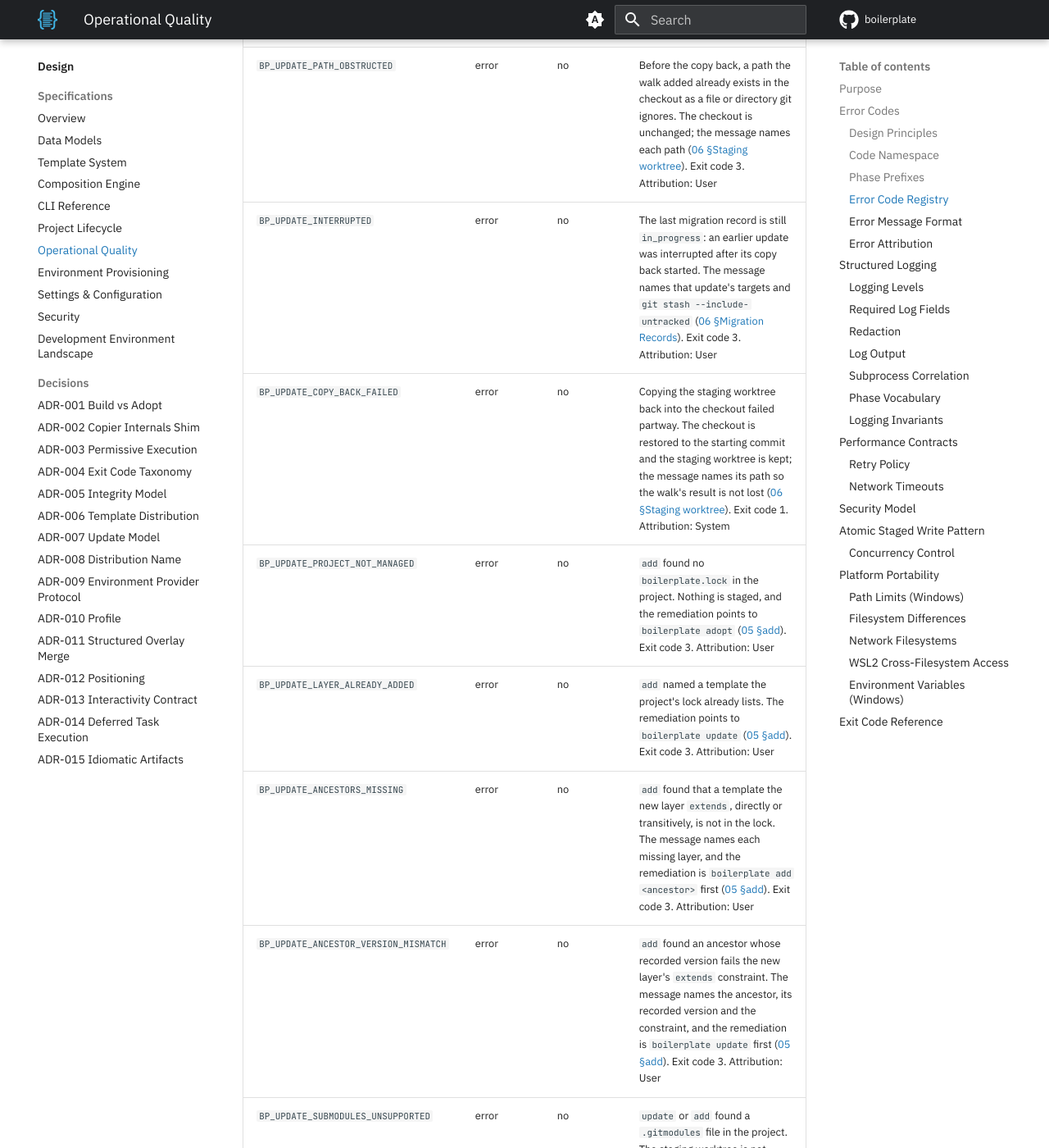
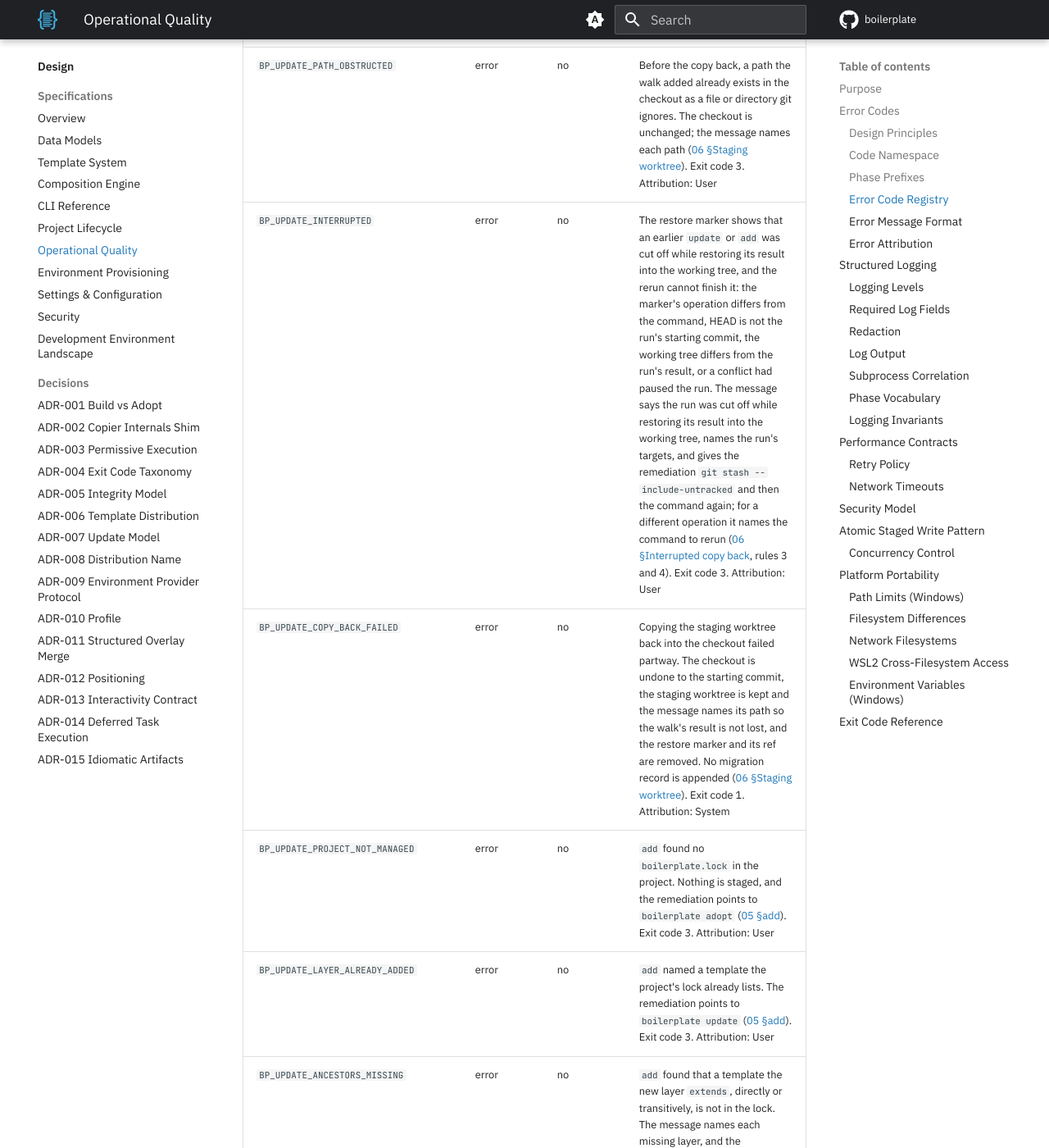
Before and after one commit to TheRealBillSiegler/boilerplate, an MkDocs documentation site: the page built from docs/design/07-operational-quality.md, in a window 1280 px wide and 1400 px high, scrolled down 6704 px. Shown: the whole window at 82% size. Built offline with MkDocs 1.6.1 and Material for MkDocs 9.7.7, drawn with Linux system fonts in a browser that asks for light colours; comment, search, counter and statistics services are not loaded; the version menu is left out; some of the changed text lies outside the part shown.

Commit message:
docs(design): rewrite the interrupted and copy back error rows
BP_UPDATE_INTERRUPTED now comes from the restore marker, not a migration
record. BP_UPDATE_COPY_BACK_FAILED removes the marker and appends no
record. The staged-write section points at the marker.

Co-Authored-By: Claude Sonnet 5.5 <noreply@anthropic.com>

```diff
--- a/docs/design/07-operational-quality.md
+++ b/docs/design/07-operational-quality.md
@@ -77,8 +77,8 @@ When new error conditions are identified during implementation, they MUST be add
 | `BP_UPDATE_DOWNGRADE_REJECTED` | error | no | `update` found, before any layer changed, a target older than the version a layer's answers file records in `_commit`, or a recorded `_commit` that yields no version. There is no override; the message names the layer, its recorded version and the target ([06 §Step 2: Resolve Target](06-project-lifecycle.md#step-2-resolve-target)). Exit code 3. Attribution: User |
 | `BP_UPDATE_PROJECT_NOT_READY` | error | no | `update` or `add` found that the project is not a git repository root with at least one commit, or that its working tree has uncommitted changes, untracked files included (Copier's own rule: `git status --porcelain` is not empty). The staging worktree is not created ([06 §Pre-Flight Check](06-project-lifecycle.md#pre-flight-check)). Exit code 3. Attribution: User |
 | `BP_UPDATE_PATH_OBSTRUCTED` | error | no | Before the copy back, a path the walk added already exists in the checkout as a file or directory git ignores. The checkout is unchanged; the message names each path ([06 §Staging worktree](06-project-lifecycle.md#staging-worktree)). Exit code 3. Attribution: User |
-| `BP_UPDATE_INTERRUPTED` | error | no | The last migration record is still `in_progress`: an earlier update was interrupted after its copy back started. The message names that update's targets and `git stash --include-untracked` ([06 §Migration Records](06-project-lifecycle.md#migration-records)). Exit code 3. Attribution: User |
-| `BP_UPDATE_COPY_BACK_FAILED` | error | no | Copying the staging worktree back into the checkout failed partway. The checkout is restored to the starting commit and the staging worktree is kept; the message names its path so the walk's result is not lost ([06 §Staging worktree](06-project-lifecycle.md#staging-worktree)). Exit code 1. Attribution: System |
+| `BP_UPDATE_INTERRUPTED` | error | no | The restore marker shows that an earlier `update` or `add` was cut off while restoring its result into the working tree, and the rerun cannot finish it: the marker's operation differs from the command, HEAD is not the run's starting commit, the working tree differs from the run's result, or a conflict had paused the run. The message says the run was cut off while restoring its result into the working tree, names the run's targets, and gives the remediation `git stash --include-untracked` and then the command again; for a different operation it names the command to rerun ([06 §Interrupted copy back](06-project-lifecycle.md#interrupted-copy-back), rules 3 and 4). Exit code 3. Attribution: User |
+| `BP_UPDATE_COPY_BACK_FAILED` | error | no | Copying the staging worktree back into the checkout failed partway. The checkout is undone to the starting commit, the staging worktree is kept and the message names its path so the walk's result is not lost, and the restore marker and its ref are removed. No migration record is appended ([06 §Staging worktree](06-project-lifecycle.md#staging-worktree)). Exit code 1. Attribution: System |
 | `BP_UPDATE_PROJECT_NOT_MANAGED` | error | no | `add` found no `boilerplate.lock` in the project. Nothing is staged, and the remediation points to `boilerplate adopt` ([05 §add](05-cli-reference.md#add)). Exit code 3. Attribution: User |
 | `BP_UPDATE_LAYER_ALREADY_ADDED` | error | no | `add` named a template the project's lock already lists. The remediation points to `boilerplate update` ([05 §add](05-cli-reference.md#add)). Exit code 3. Attribution: User |
 | `BP_UPDATE_ANCESTORS_MISSING` | error | no | `add` found that a template the new layer `extends`, directly or transitively, is not in the lock. The message names each missing layer, and the remediation is `boilerplate add <ancestor>` first ([05 §add](05-cli-reference.md#add)). Exit code 3. Attribution: User |
@@ -276,6 +276,8 @@ Both project creation ([§06](06-project-lifecycle.md)) and environment provisio
 - Deleted on successful completion.
 - If present but unparseable after a crash: left for user inspection without automated recovery.
 
+**Restore marker**: For `update` and `add`, the state of a copy back cut off midway is kept in a restore marker in the project's git directory, not in the staging folder and not in the intent journal, so it outlives the stale cleanup ([06 §Interrupted copy back](06-project-lifecycle.md#interrupted-copy-back)).
+
 **Signal handling**: Process termination signals MUST trigger the same cleanup as a failure. Untrappable signals are handled by stale cleanup and journal recovery on the next invocation.
 
 **Retry behavior**: On retry, the previous attempt's staging directory and intent journal are cleaned up before creating a new staging directory.
```
Also changed, not shown: docs/design/02-data-models.md (+2 -2 lines).
